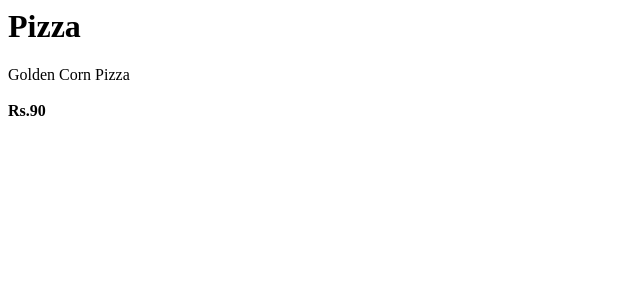
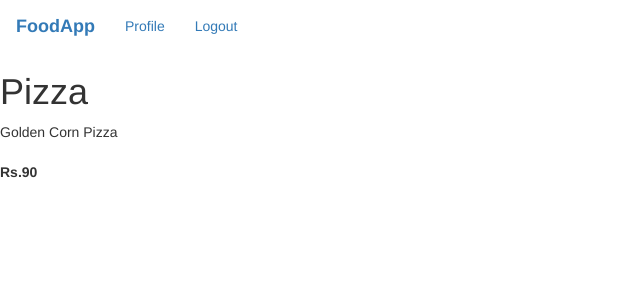
Before and after one commit to KALIMULLAH41/Python-Project-CRUD, a Django app: page /food/1/ in a window 1280 px wide. Shown: the top 300 px of the page, without its empty margins (0-640 px from the left). Run offline with Django 5.2, Linux system fonts and the light colour scheme; data comes from the database, SQL or seed files in the repository; both versions use the stored data as it was after the commit; some libraries are stand-ins or nearby versions.

Commit message:
add the base feature

```diff
--- a/FoodApp/models.py
+++ b/FoodApp/models.py
@@ -7,3 +7,4 @@ class Items(models.Model):
     item_name=models.CharField(max_length=122)
     item_desc=models.CharField(max_length=122)
     item_price=models.IntegerField()
+    item_image=models.CharField(max_length=5000,default='https://img.freepik.com/premium-vector/loading-icon_167801-436.jpg?w=360')
--- /dev/null
+++ b/FoodApp/templates/FoodApp/base.html
@@ -0,0 +1,27 @@
+<html>
+  <head>
+    <link
+      rel="stylesheet"
+      href="https://maxcdn.bootstrapcdn.com/bootstrap/3.4.1/css/bootstrap.min.css"
+    />
+  </head>
+  <body>
+    <nav class="navbar navbar inverse">
+      <div class="container-fluid">
+        <div class="navbar-header">
+          <a
+            class="navbar-brand"
+            href="{% url 'FoodApp:home' %}"
+            style="font-weight: bold"
+            >FoodApp</a
+          >
+        </div>
+        <ul class="nav navbar-nav">
+          <li class="active"><a href="">Profile</a></li>
+          <li><a href="">Logout</a></li>
+        </ul>
+      </div>
+    </nav>
+    {% block body %} {% endblock %}
+  </body>
+</html>
--- a/FoodApp/templates/FoodApp/details.html
+++ b/FoodApp/templates/FoodApp/details.html
@@ -1,4 +1,8 @@
+{% extends "FoodApp/base.html" %} {% block body %}
+
 <h1>{{item_list.item_name}}</h1>
 {{item_list.item_desc}}
 <br /><br />
 <b>Rs.{{item_list.item_price}}</b>
+
+{% endblock %}
```
Also changed, not shown: FoodApp/templates/FoodApp/home.html (+8 -1 lines), FoodApp/migrations/0002_items_item_image.py (added), db.sqlite3.
